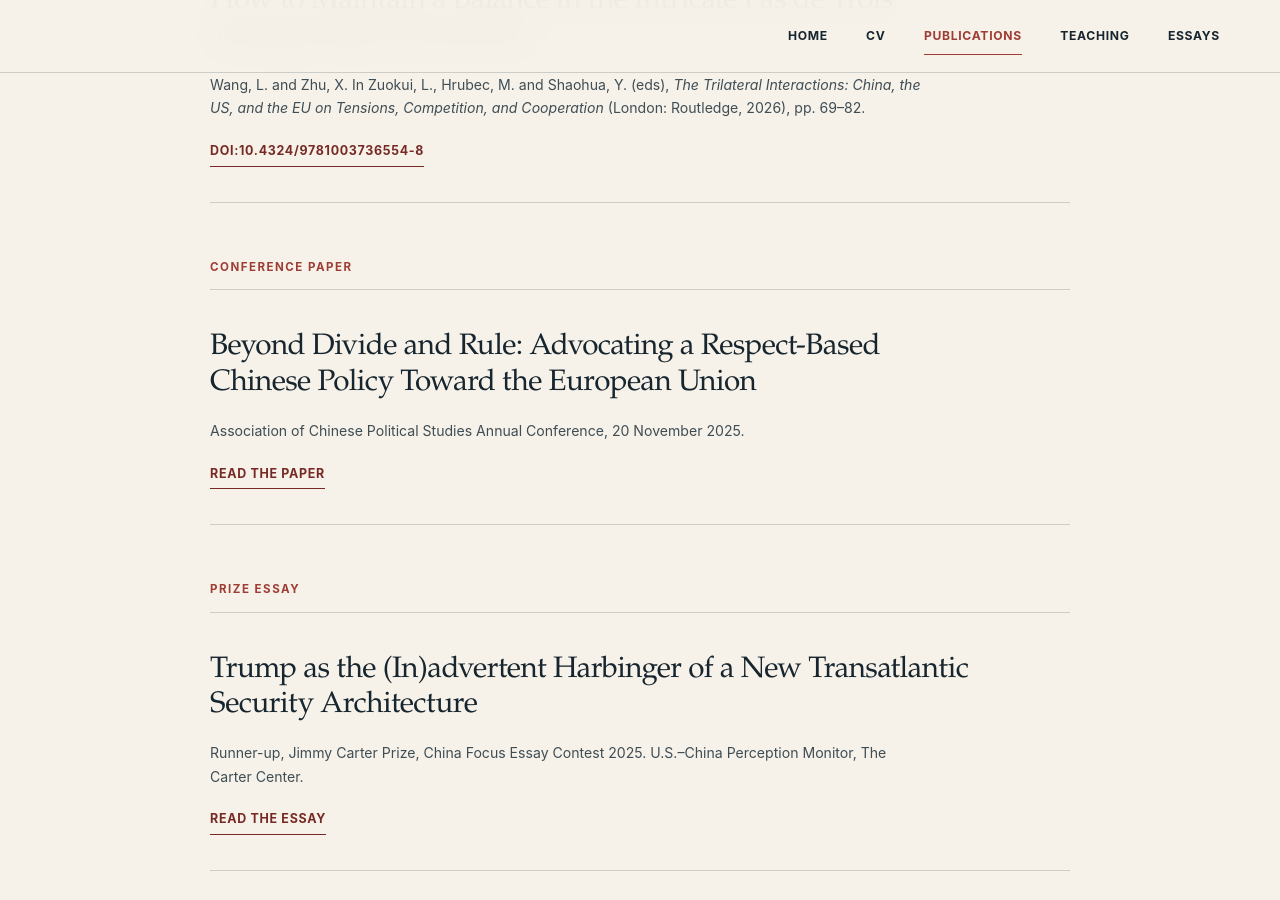
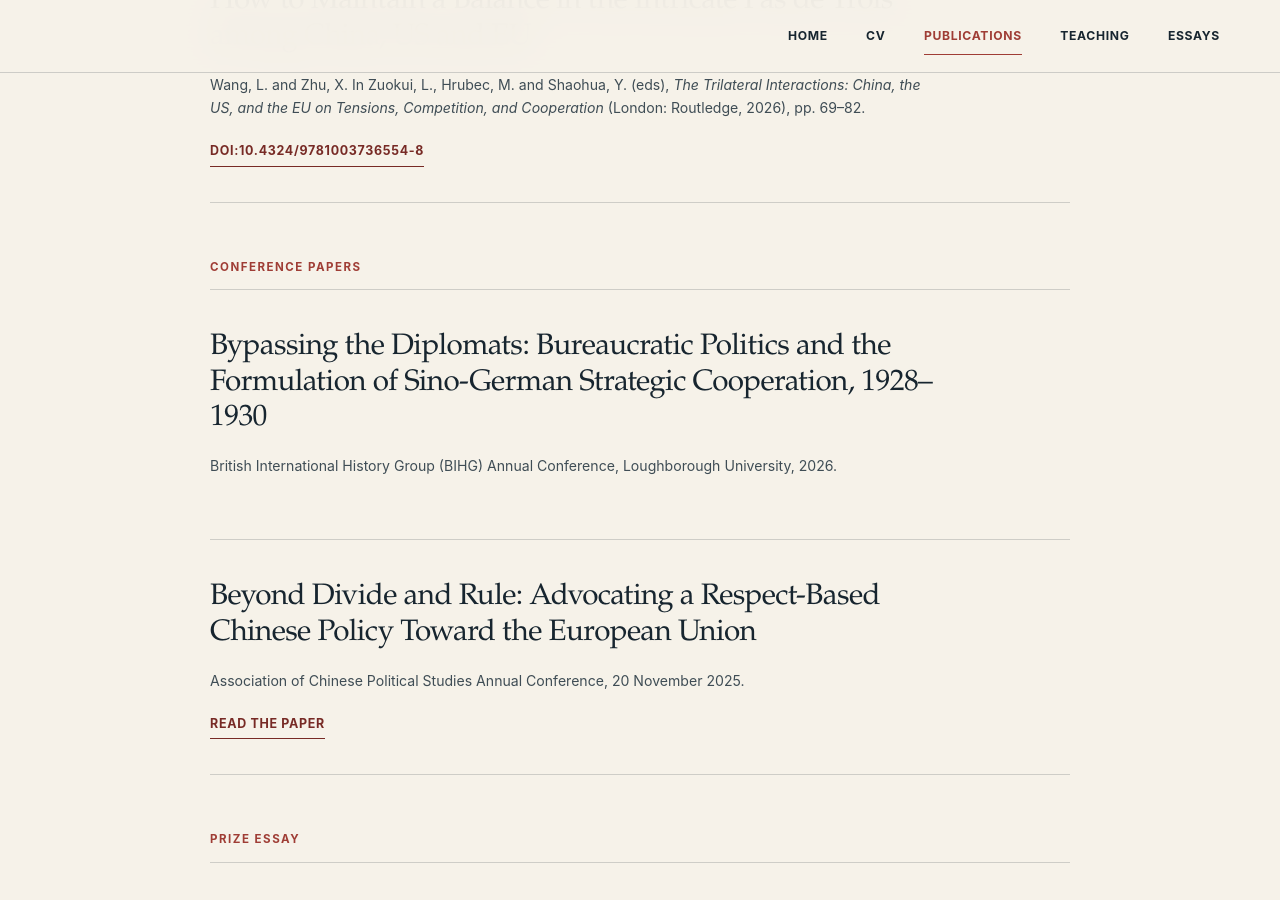
Before and after one commit to xudong-zhu01/xudong-zhu01.github.io, a Jekyll site: the page built from publications.html, in a window 1280 px wide and 900 px high, scrolled down 408 px. Built offline with Jekyll 4.4.1, drawn with Linux system fonts in a browser that asks for light colours.

Commit message:
Add BIHG 2026 conference paper
Co-Authored-By: Claude Opus 5.5 <noreply@anthropic.com>
Claude-Session: https://claude.ai/code/session_01JiahZcHeojewrRAYaiXHaj

```diff
--- a/publications.html
+++ b/publications.html
@@ -38,8 +38,13 @@ active_nav: publications
           </article>
         </div>
 
-        <h2 class="caption pub-group">Conference Paper</h2>
+        <h2 class="caption pub-group">Conference Papers</h2>
         <div class="pub-list">
+          <article class="pub-item">
+            <h3 class="sf-display pub-title">Bypassing the Diplomats: Bureaucratic Politics and the Formulation of Sino-German Strategic Cooperation, 1928–1930</h3>
+            <div class="sf-text pub-meta">British International History Group (BIHG) Annual Conference, Loughborough University, 2026.</div>
+          </article>
+
           <article class="pub-item">
             <h3 class="sf-display pub-title">Beyond Divide and Rule: Advocating a Respect-Based Chinese Policy Toward the European Union</h3>
             <div class="sf-text pub-meta">Association of Chinese Political Studies Annual Conference, 20 November 2025.</div>
```
